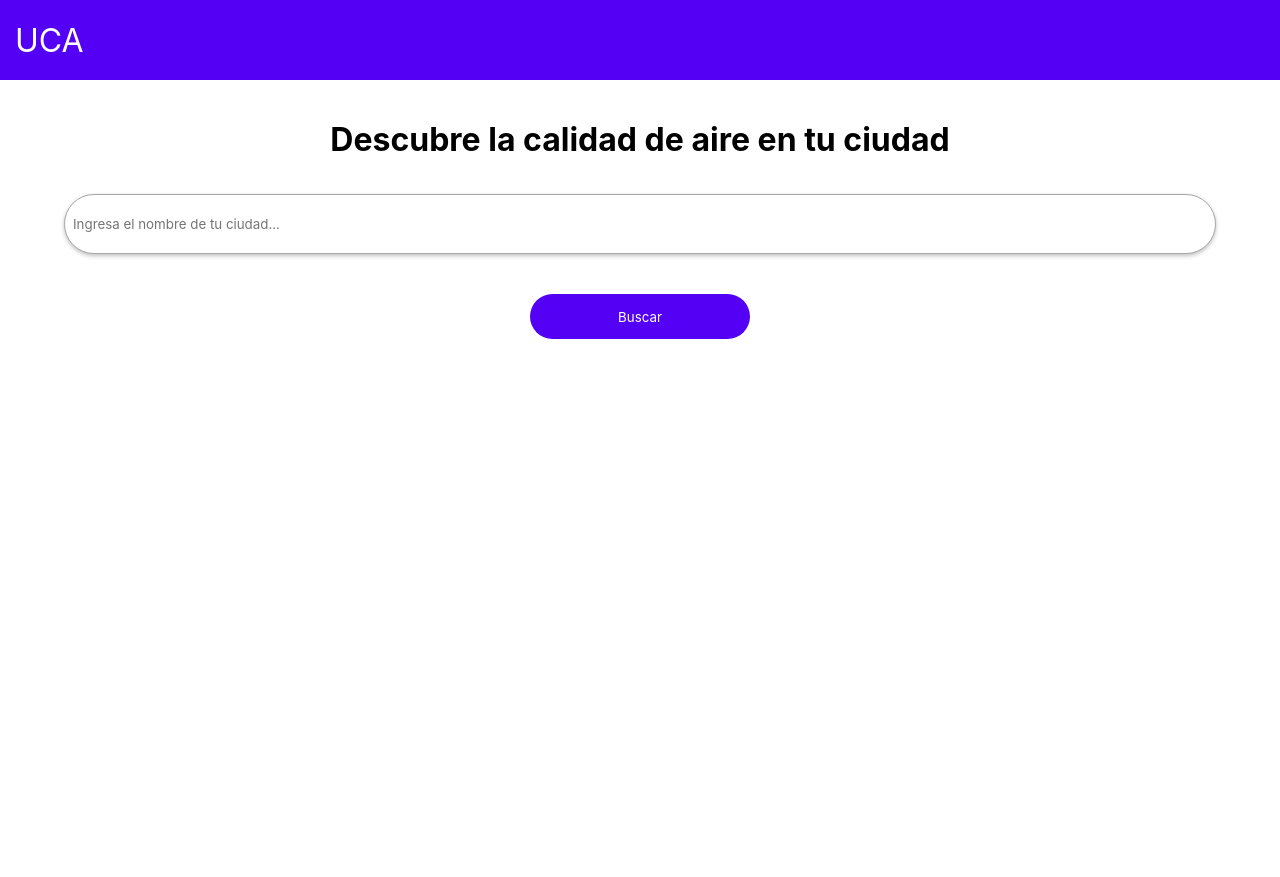
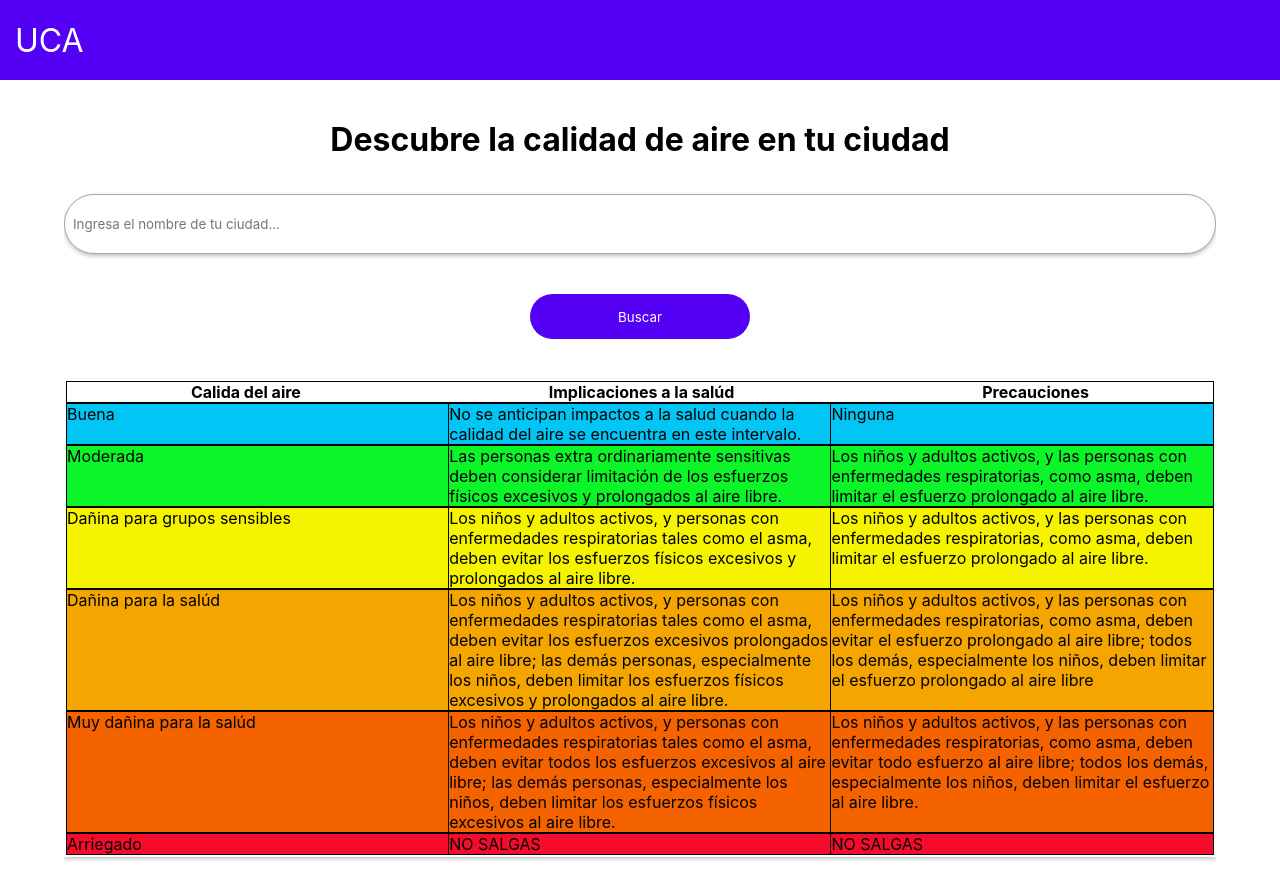
Before and after one commit to Platzi-MasterJam/UCA, a Next.js app in the folder frontend/: page / in a window 1280 px wide. Before the commit the page ends 800 px from the top, so only its background shows below. Built offline with nearby package versions, Linux system fonts and the light colour scheme.

Commit message:
[ADD] Table of colors meaning added

```diff
--- /dev/null
+++ b/frontend/src/components/TableRow.jsx
@@ -0,0 +1,83 @@
+/* eslint-disable react/prop-types */
+import React from 'react';
+
+function TableRow() {
+  return (
+    <>
+      <table className="table-row">
+        <tr className="row">
+          <th className="td-center">Calida del aire</th>
+          <th className="td-center">Implicaciones a la salúd</th>
+          <th className="last-td td-center">Precauciones</th>
+        </tr>
+
+        {/* QA */}
+
+        <tr style={{ backgroundColor: '#01C6F5' }} className="row row-data">
+          <td>Buena</td>
+          <td>
+            No se anticipan impactos a la salud cuando la calidad del
+            aire se encuentra en este intervalo.
+
+          </td>
+          <td className="last-td">Ninguna</td>
+        </tr>
+
+        <tr style={{ backgroundColor: '#0CF528' }} className="row">
+          <td>Moderada</td>
+          <td>
+            Las personas extra ordinariamente sensitivas deben
+            considerar limitación de los esfuerzos físicos excesivos y prolongados al aire libre.
+
+          </td>
+          <td className="last-td">Los niños y adultos activos, y las personas con enfermedades respiratorias, como asma, deben limitar el esfuerzo prolongado al aire libre.</td>
+        </tr>
+
+        <tr style={{ backgroundColor: '#F5F300' }} className="row">
+          <td>Dañina para grupos sensibles</td>
+          <td>
+            Los niños y adultos activos, y personas con enfermedades
+            respiratorias tales como el asma,
+            deben evitar los esfuerzos físicos excesivos y prolongados al aire libre.
+
+          </td>
+          <td className="last-td">Los niños y adultos activos, y las personas con enfermedades respiratorias, como asma, deben limitar el esfuerzo prolongado al aire libre.</td>
+        </tr>
+
+        <tr style={{ backgroundColor: '#F5A500' }} className="row">
+          <td>Dañina para la salúd</td>
+          <td>
+            Los niños y adultos activos, y personas con enfermedades
+            respiratorias tales como el asma, deben evitar los esfuerzos
+            excesivos prolongados al aire libre; las demás personas, especialmente los niños,
+            deben limitar los esfuerzos físicos excesivos y prolongados al aire libre.
+
+          </td>
+          <td className="last-td">Los niños y adultos activos, y las personas con enfermedades respiratorias, como asma, deben evitar el esfuerzo prolongado al aire libre; todos los demás, especialmente los niños, deben limitar el esfuerzo prolongado al aire libre</td>
+        </tr>
+
+        <tr style={{ backgroundColor: '#f56200' }} className="row">
+          <td>Muy dañina para la salúd</td>
+          <td>
+            Los niños y adultos activos, y personas con enfermedades
+            respiratorias tales como el asma,
+            deben evitar todos los esfuerzos excesivos al aire libre;
+            las demás personas, especialmente los niños,
+            deben limitar los esfuerzos físicos excesivos al aire libre.
+
+          </td>
+          <td className="last-td">Los niños y adultos activos, y las personas con enfermedades respiratorias, como asma, deben evitar todo esfuerzo al aire libre; todos los demás, especialmente los niños, deben limitar el esfuerzo al aire libre.</td>
+        </tr>
+
+        <tr style={{ backgroundColor: '#F50C2D' }} className="row">
+          <td>Arriegado</td>
+          <td>NO SALGAS</td>
+          <td className="last-td">NO SALGAS</td>
+        </tr>
+
+      </table>
+    </>
+  );
+}
+
+export default TableRow;
--- a/frontend/src/pages/_app.jsx
+++ b/frontend/src/pages/_app.jsx
@@ -6,6 +6,7 @@ import '../styles/reset.css';
 import '../styles/header-styles.css';
 import '../styles/layout.css';
 import '../styles/search-bar.css';
+import '../styles/table-row-styles.css';
 
 export default function MyApp({ Component, pageProps }) {
   return <Component {...pageProps} />;
--- a/frontend/src/pages/index.jsx
+++ b/frontend/src/pages/index.jsx
@@ -2,6 +2,7 @@ import React from 'react';
 
 import Header from '../components/Header';
 import SearchBar from '../components/SearchBar';
+import TableRow from '../components/TableRow';
 
 function Home() {
   return (
@@ -11,6 +12,9 @@ function Home() {
         <h1 className="main__title">Descubre la calidad de aire en tu ciudad</h1>
 
         <SearchBar />
+
+        <TableRow backgroundColor="#ffffff" textColor="#000000" leftText="izquierda" centerText="centro" rigthText="Derecha" />
+
       </main>
     </>
   );
--- a/frontend/src/styles/layout.css
+++ b/frontend/src/styles/layout.css
@@ -6,6 +6,7 @@
   flex-direction: column;
   -ms-flex-direction: column;
   align-items: center;
+  overflow-y: hidden;
 }
 
 .main__title {
--- /dev/null
+++ b/frontend/src/styles/table-row-styles.css
@@ -0,0 +1,32 @@
+.table-row {
+  width: 100%;
+  margin: 20px 0;
+  box-shadow: 0px 2px 4px 0px #C1C1C1;
+}
+
+.row {
+  display: flex;
+  display: -webkit-flex;
+  justify-content: space-around;
+  height: 100%;
+  border: 1px solid black;
+}
+
+td {
+  width: 100%;
+  height: auto;
+  border-right: 1px solid black;
+  text-align: left;
+}
+
+.td-center {
+  text-align: center;
+}
+
+.last-td {
+  border-right: none;
+}
+
+.row-data {
+  text-align: left !important;
+}
```
